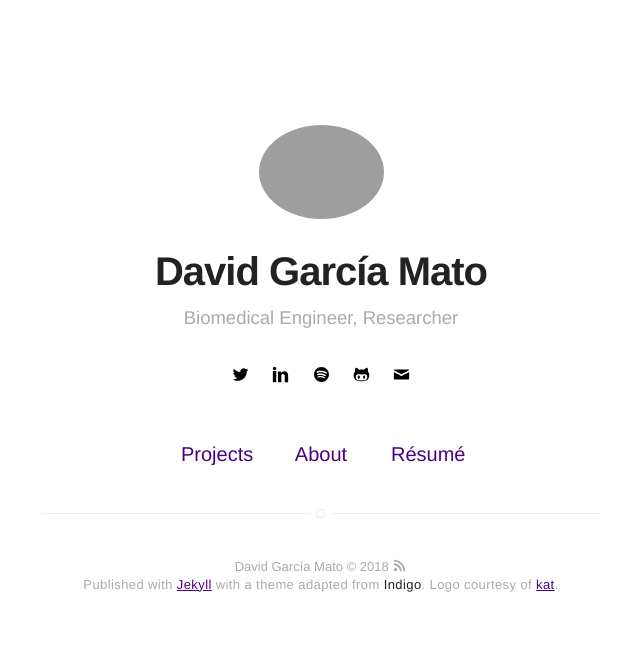
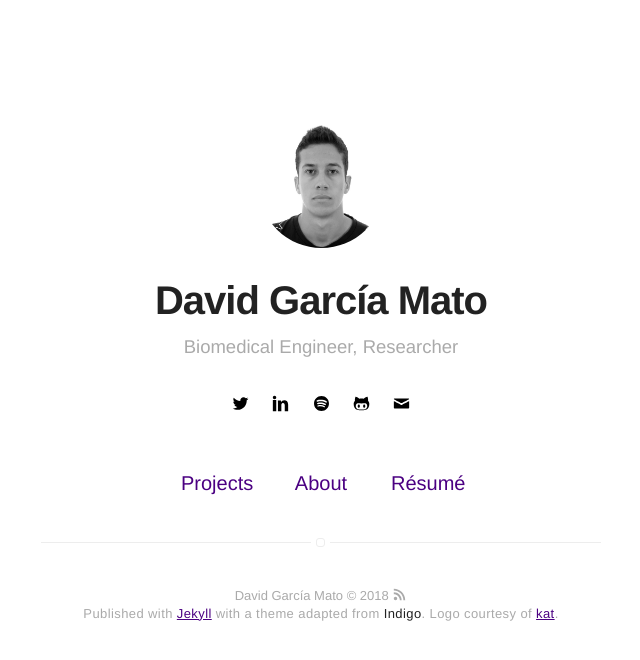
Before and after one commit to dgmato/dgmato.github.io_new, a Jekyll site: the page built from index.html, in a window 1280 px wide. Shown: the top 660 px of the page, without its empty margins (319-959 px from the left). Built offline with Jekyll 4.4.1, drawn with Linux system fonts in a browser that asks for light colours.

Commit message:
Update _config.yml

```diff
--- a/_config.yml
+++ b/_config.yml
@@ -5,8 +5,8 @@ bio: Biomedical Engineer, Researcher
 # if it's an external image, update below for true
 # better with square images
 external-image: false
-picture: assets/images/elipapa-calder-logo-circ-invert.png
-logo: assets/images/elipapa-calder-logo-circ-invert.png
+picture: assets/images/profileIcon.jpg
+logo: assets/images/profileIcon.jpg
 
 # If you want to include your resume, set to true
 # and specify source (external or local).
@@ -49,7 +49,7 @@ authors:
         name: David García Mato
         bio: Biomedical Engineer
         external-image: false
-        picture: assets/images/elipapa-calder-logo-circ-invert.png
+        picture: assets/images/profileIcon.jpg
         twitter: davidgmato
 
 collections:
```
